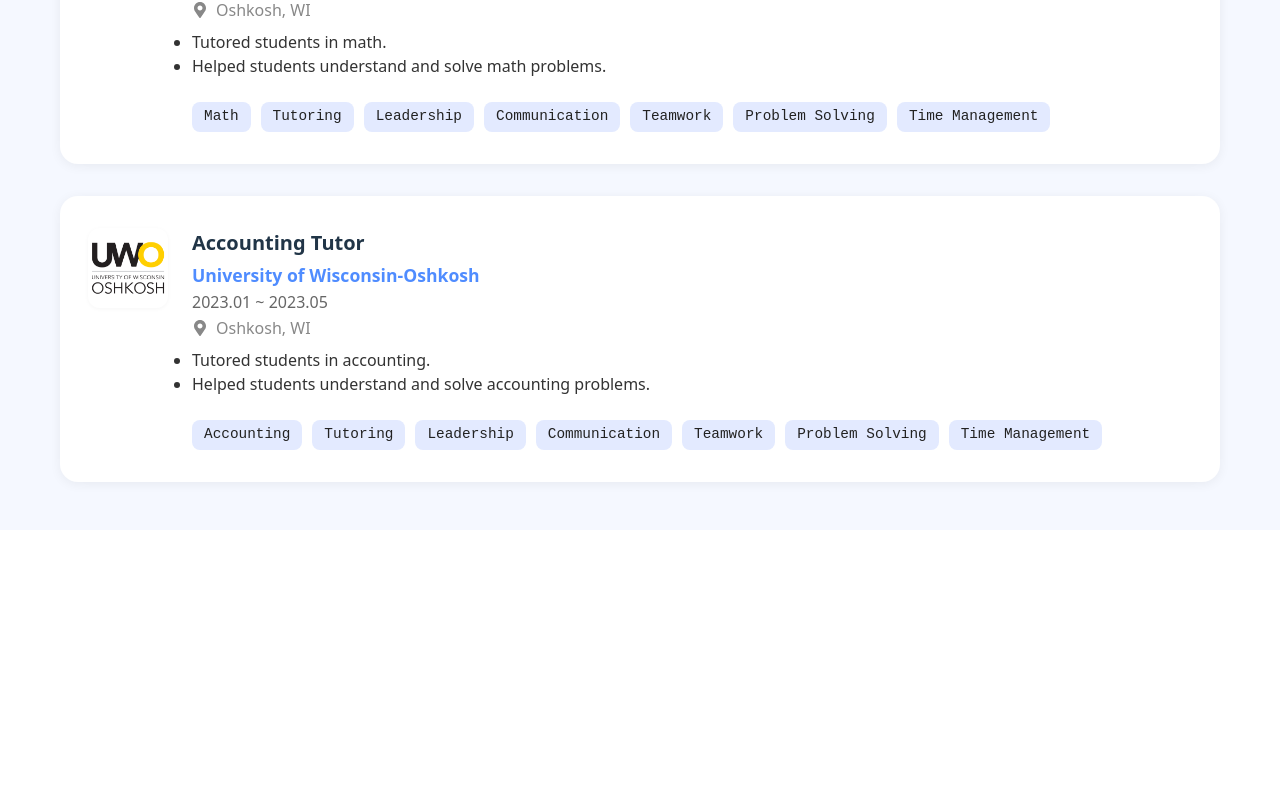
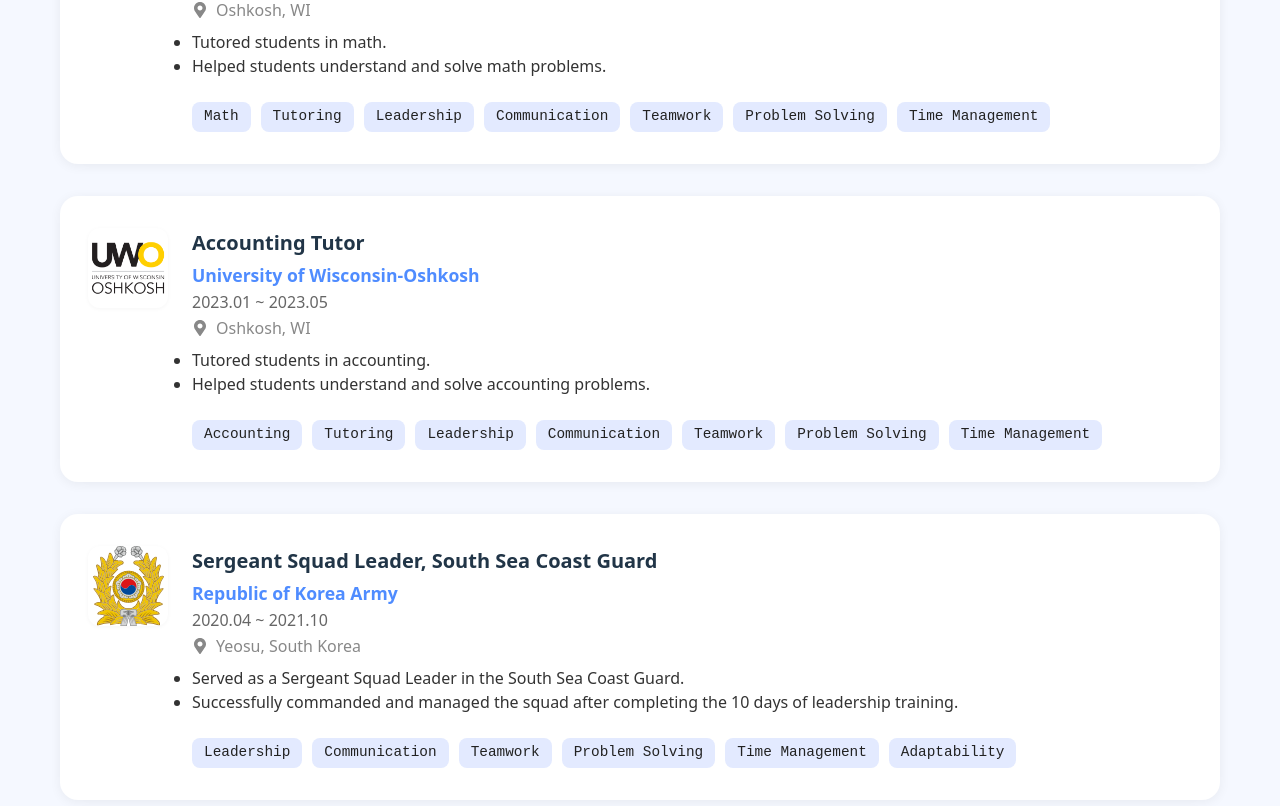
Before and after one commit to HelloPyunny/HelloPyunny, a React (Vite) app: page /experience in a window 1280 px wide. Shown: the part 584-1390 px from the top of the page. Before the commit the page ends 1114 px from the top, so only its background shows below. Built offline with nearby package versions, Linux system fonts and the light colour scheme.

Commit message:
Added experience

```diff
--- a/src/pages/Experience.jsx
+++ b/src/pages/Experience.jsx
@@ -3,6 +3,7 @@ import { FaStar, FaMapMarkerAlt } from "react-icons/fa";
 import uwoLogo from "../assets/uwo.png";
 import uwmadisonLogo from "../assets/uwmadisonLogo.png";
 import sailLogo from "../assets/SailLogo.png";
+import rokaLogo from "../assets/rokaLogo.svg";
 
 const Container = styled.div`
   min-height: 100vh;
@@ -157,6 +158,19 @@ const experiences = [
             "</ul>",
     skills: ["Accounting","Tutoring", "Leadership", "Communication", "Teamwork", "Problem Solving", "Time Management"]
   },
+
+  {
+    logo: rokaLogo,
+    position: "Sergeant Squad Leader, South Sea Coast Guard",
+    company: "Republic of Korea Army",
+    period: "2020.04 ~ 2021.10",
+    location: "Yeosu, South Korea",
+    desc: "<ul>" +
+            "<li>Served as a Sergeant Squad Leader in the South Sea Coast Guard.</li>" +
+            "<li>Successfully commanded and managed the squad after completing the 10 days of leadership training.</li>" +
+            "</ul>",
+    skills: ["Leadership", "Communication", "Teamwork", "Problem Solving", "Time Management", "Adaptability"]
+  },
 ];
 
 export default function Experience() {
```
